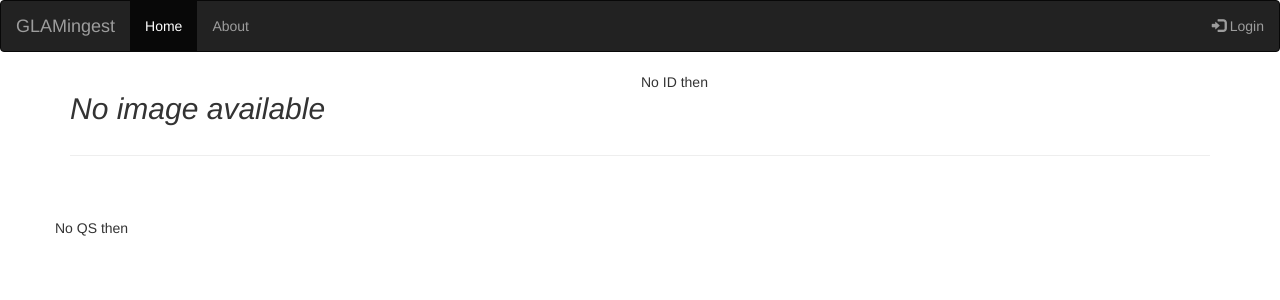
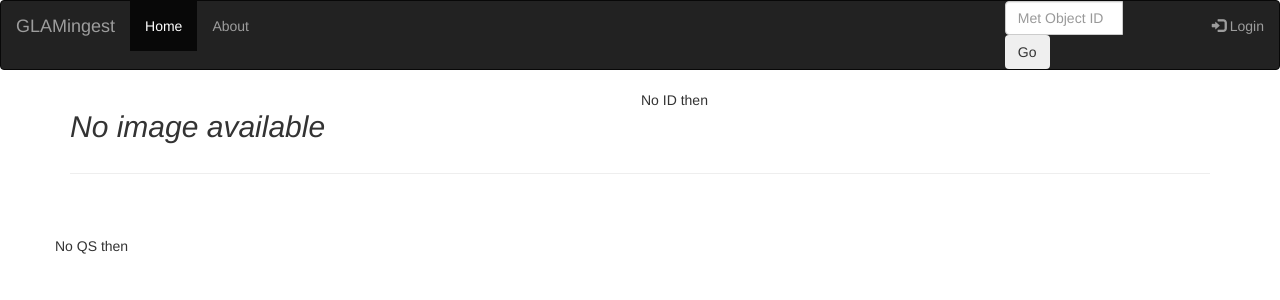
Before and after one commit to fuzheado/glamingest, a Flask app: page /mettest in a window 1280 px wide. Shown: the top 300 px of the page. Run offline with Flask 2, Linux system fonts and the light colour scheme; parts of the project's set-up code (start-up, migrations or seed data) failed here and were passed over; some libraries are stand-ins or nearby versions.

Commit message:
changed buggy relative link

```diff
--- a/app.py
+++ b/app.py
@@ -54,6 +54,7 @@
 cw_df = pd.read_csv(met_objectname_sheet, header=0, usecols=["Object Name", "QID", "extrastatement", "extraqualifier"])
 
 default_object_name = 'object'  # If the objectName cannot be found, default to this
+
 
 @app.route('/')
 def index():
@@ -163,7 +164,6 @@
     if 'title' in data:
         qs.append(crosswalk_table['wdLabel'].format(qs_subject, data['title']))
 
-
     if 'objectID' in data:
         qs.append(crosswalk_table['objectID'].format(qs_subject, data['objectID']))
     if 'accessionNumber' in data:
@@ -230,6 +230,13 @@
         if data['primaryImageSmall']:
             display_img = data['primaryImageSmall']
 
+    # Add collection Met, accession_number
+    accession_number = None
+    if 'accessionNumber' in data:
+        accession_number = data['accessionNumber']
+        qs.append(crosswalk_table['collection'].format(qs_subject, glamqid, accession_number))
+        qs.append(crosswalk_table['wdLocation'].format(qs_subject, glamqid))
+
     url2commons_command = None
     commons_search_command = None
     if 'isPublicDomain' in data:
@@ -242,21 +249,25 @@
             # Craft the url2commons command to upload
             url2commons_command = url2commons_url + '?urls=' + urllib.parse.quote_plus(primary_img) + '_' + \
                                   urllib.parse.quote_plus(data['title'] + ' MET ' + data['accessionNumber'] + '.jpg')
-            commons_search_command = commons_search_url.format(urllib.parse.quote_plus(data['title']))
+
         else:
             # TODO - Add a message to main interface to say it's not free
-            memo.append('Public domain: Skipped, no free version')
+            memo.append('Not public domain: Skip upload, no free version')
+
+    # Setup the Commons search option, regardless of the PD status in case it's already in Commons
+    # Set the basic search string for Commons
+    commons_search_string = 'MET ' + accession_number + ' '
+    if 'title' in data:
+        if data['title']:
+            commons_search_string += data['title']
+    commons_search_command = commons_search_url.format(urllib.parse.quote_plus(commons_search_string))
+
     if 'department' in data:
         if data['department'] in metdepartments:
             qs.append(crosswalk_table['collection'].format(qs_subject, metdepartments[data['department']],
                                                            data['accessionNumber']))
         else:
             memo.append('Department: Skipped, none specified from API matched our crosswalk database')
-
-    # Add collection Met
-    if 'accessionNumber' in data:
-        qs.append(crosswalk_table['collection'].format(qs_subject, glamqid, data['accessionNumber']))
-        qs.append(crosswalk_table['wdLocation'].format(qs_subject, glamqid))
 
     if 'artistDisplayName' in data:
         if data['artistDisplayName']:
@@ -291,7 +302,8 @@
             memo.append('Try adding object to crosswalk database: "{}"'.format('bitly link'))
         else:
             entity_q = entity_lookup[['QID']].iat[0, 0]
-            entity_extrastatement_q = cw_df[cw_df[entity_type].str.match('^' + entity + '$')][['extrastatement']].iat[0, 0]
+            entity_extrastatement_q = cw_df[cw_df[entity_type].str.match('^' + entity + '$')][['extrastatement']].iat[
+                0, 0]
 
         if isinstance(entity_q, str):
             # Generate Quickstatement via the string formatting pattern in the dict,
--- a/templates/metid.html
+++ b/templates/metid.html
@@ -28,6 +28,14 @@
       <li><a href="#">About</a></li>
     </ul>
     <ul class="nav navbar-nav navbar-right">
+        <li>
+<div class="row input-group col-md-8">
+  <input type="text" id="metid" name="metid" class="form-control" placeholder="Met Object ID" aria-label="Met Object ID" aria-describedby="basic-addon2">
+  <div class="input-group-append">
+    <button onclick="window.location='./'+document.getElementById('metid').value;" class="btn btn-outline-secondary" type="submit">Go</button>
+  </div>
+</div>
+        </li>
       <li><a href="#"><span class="glyphicon glyphicon-log-in"></span> Login</a></li>
     </ul>
   </div>
```
